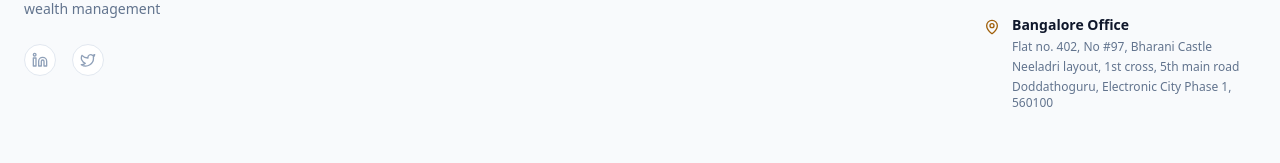
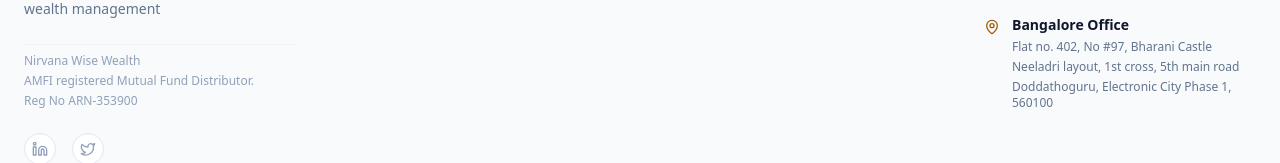
Before and after one commit to balumanthena/Nirvaana, a Next.js app: page / in a window 1280 px wide. Shown: the part 6347-6510 px from the top of the page. Built offline with nearby package versions, Linux system fonts and the light colour scheme; no server answers; a web font is replaced by a local one.

Commit message:
feat: add AMFI registration details to footer

```diff
--- a/src/components/shared/ComplianceFooter.tsx
+++ b/src/components/shared/ComplianceFooter.tsx
@@ -30,6 +30,11 @@
                         <p className="text-sm text-slate-500 leading-relaxed max-w-xs">
                             {CONFIG.TAGLINE}
                         </p>
+                        <div className="space-y-1 text-xs text-slate-400 font-medium pt-2 border-t border-slate-100">
+                            <p>{CONFIG.AMFI_REG_NAME}</p>
+                            <p>{CONFIG.AMFI_DESCRIPTION}</p>
+                            <p>{CONFIG.AMFI_REG_NUMBER}</p>
+                        </div>
                         <div className="flex items-center gap-4">
                             <a href={CONFIG.SOCIAL_LINKS.LINKEDIN} target="_blank" rel="noopener noreferrer" className="w-8 h-8 rounded-full bg-white border border-slate-200 flex items-center justify-center text-slate-400 hover:text-primary hover:border-primary transition-all duration-300">
                                 <Linkedin className="w-4 h-4" />
--- a/src/content/config.ts
+++ b/src/content/config.ts
@@ -30,5 +30,8 @@
     LINKEDIN: "#",
     TWITTER: "#"
   },
-  GA_MEASUREMENT_ID: "G-XXXXXXXXXX" // Replace with real ID
+  GA_MEASUREMENT_ID: "G-XXXXXXXXXX", // Replace with real ID
+  AMFI_REG_NAME: "Nirvana Wise Wealth",
+  AMFI_DESCRIPTION: "AMFI registered Mutual Fund Distributor.",
+  AMFI_REG_NUMBER: "Reg No ARN-353900"
 }
```
